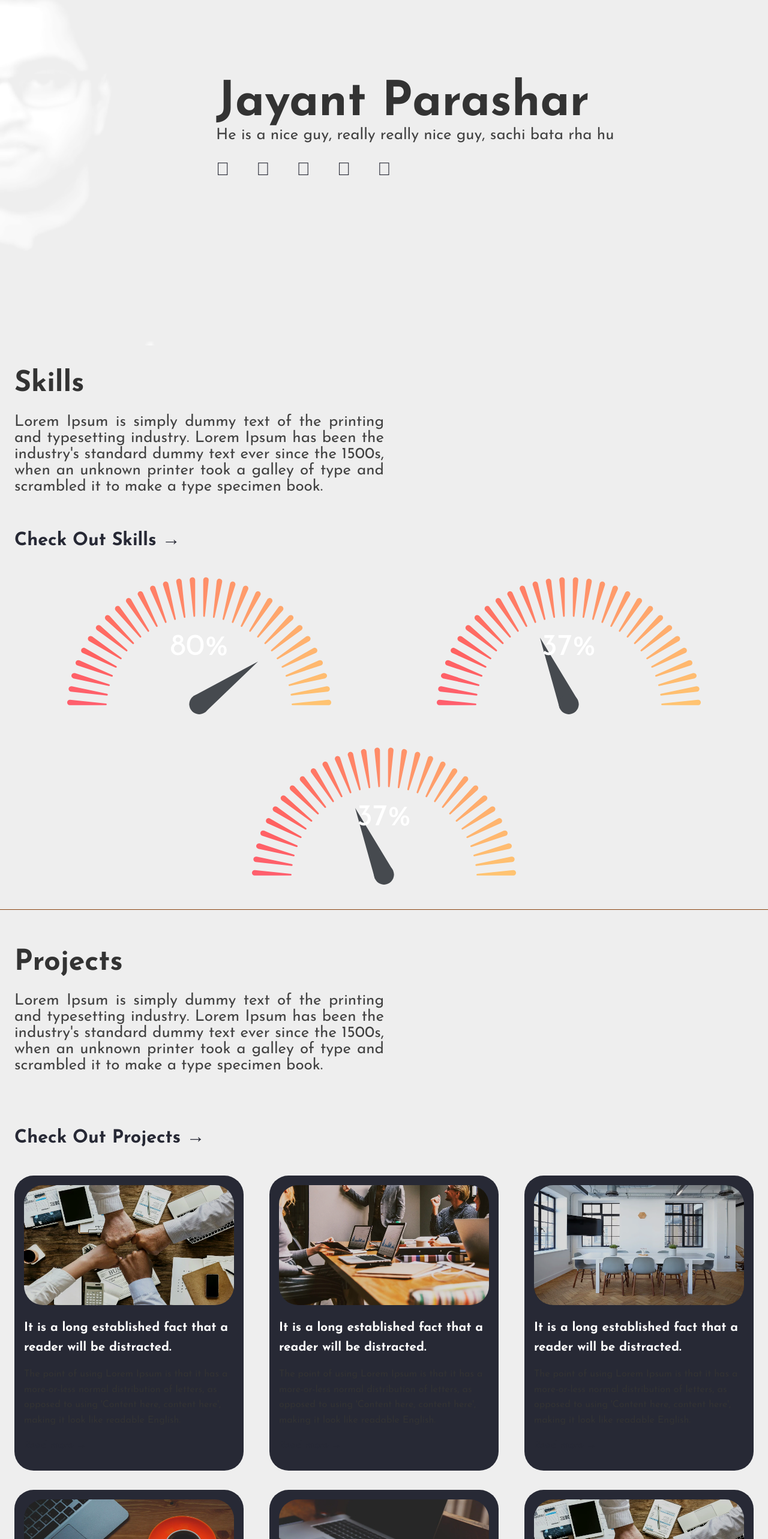
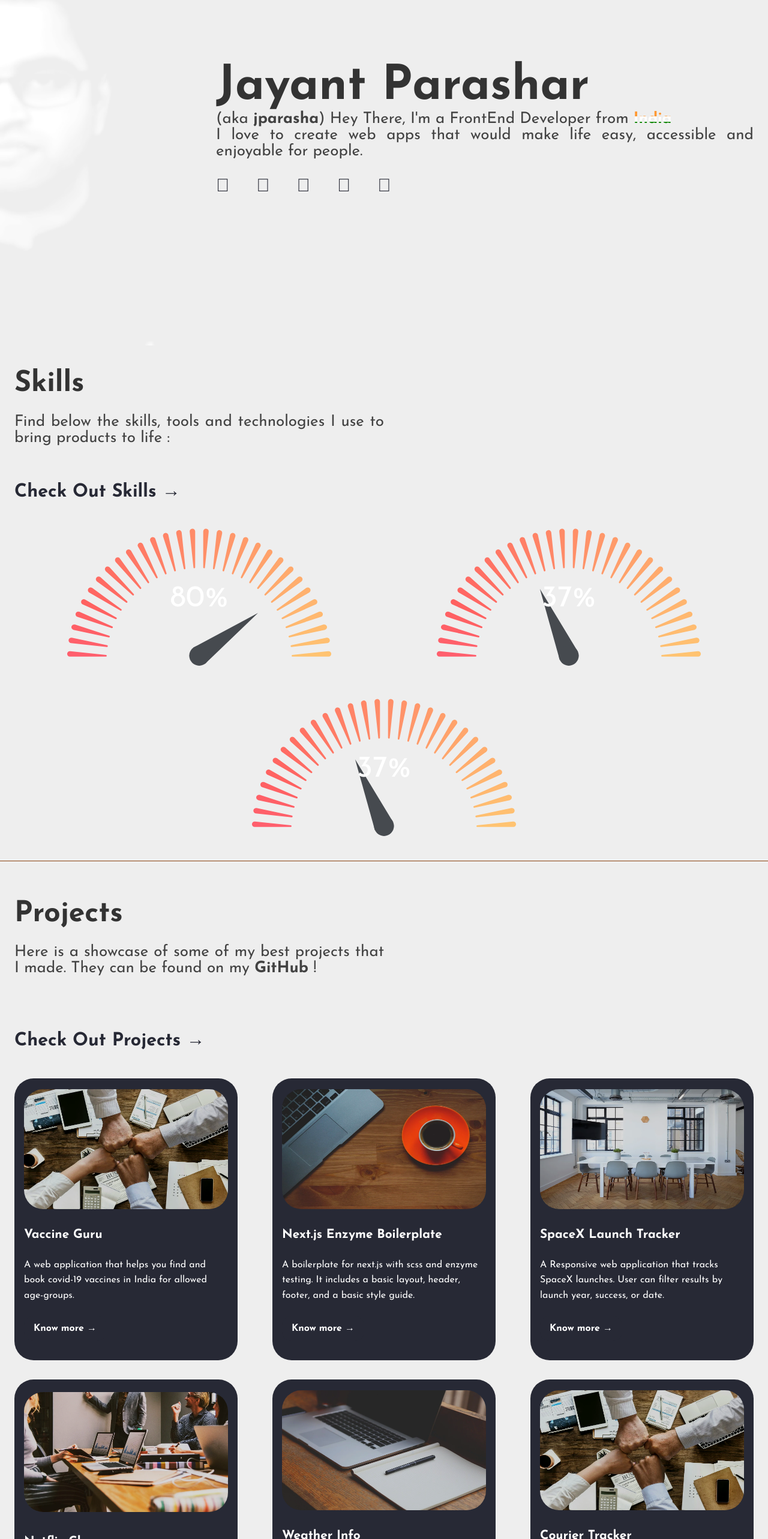
Before and after one commit to jparasha/jparasha.github.io, a React (Create React App) app: page / in a window 1280 px wide. Shown: the part 234-2800 px from the top of the page at 60% size. Built offline with nearby package versions, Linux system fonts and the light colour scheme.

Commit message:
refactor : applied changes to projects

```diff
--- a/src/components/Header/index.js
+++ b/src/components/Header/index.js
@@ -4,20 +4,12 @@ export default function Header(props) {
       <section className='App-profile px-1 py-1'>
         <h1>Jayant Parashar</h1>
         <p className='sub-text'>
-          He is a nice guy, really really nice guy, sachi bata rha hu
+          (aka <strong className='g-text'>jparasha</strong>) Hey There, I'm a
+          FrontEnd Developer from <strong className='flag'>India</strong>
+          <br />I love to create web apps that would make life easy, accessible
+          and enjoyable for people.
         </p>
         <ul>
-          <li>
-            <a
-              className='twitter flex pa2 f2 theme-dark-grey hover-text-gradient no-underline'
-              title='Twitter'
-              aria-label='Twitter'
-              target='_blank'
-              href='https://twitter.com/ActuallyJayant'
-              rel='noopener noreferrer'>
-              <span className='fab fa-twitter'></span>
-            </a>
-          </li>
           <li>
             <a
               className='github flex pa2 f2 theme-dark-grey hover-text-gradient no-underline'
@@ -38,6 +30,17 @@ export default function Header(props) {
               href='https://in.linkedin.com/in/jparasha'
               rel='noopener noreferrer'>
               <span className='fab fa-linkedin'></span>
+            </a>
+          </li>
+          <li>
+            <a
+              className='twitter flex pa2 f2 theme-dark-grey hover-text-gradient no-underline'
+              title='Twitter'
+              aria-label='Twitter'
+              target='_blank'
+              href='https://twitter.com/ActuallyJayant'
+              rel='noopener noreferrer'>
+              <span className='fab fa-twitter'></span>
             </a>
           </li>
           <li>
--- a/src/components/Projects/index.js
+++ b/src/components/Projects/index.js
@@ -6,46 +6,100 @@ import TeamWork5 from "../../images/teamwork-5.webp";
 
 export default function Projects(props) {
   const images = [
-    TeamWork1,
-    TeamWork2,
-    TeamWork3,
-    TeamWork4,
-    TeamWork5,
-    TeamWork1,
+    {
+      icon: TeamWork1,
+      title: "Vaccine Guru",
+      link: "https://vaccine-guru.vercel.app/",
+      github: "https://github.com/jparasha/vaccine-guru",
+      description:
+        "A web application that helps you find and book covid-19 vaccines in India for allowed age-groups.",
+    },
+    {
+      icon: TeamWork4,
+      title: "Next.js Enzyme Boilerplate",
+      link: "https://github.com/jparasha/next-scss-enzyme-boilerplate",
+      github: "https://github.com/jparasha/next-scss-enzyme-boilerplate",
+      description:
+        "A boilerplate for next.js with scss and enzyme testing. It includes a basic layout, header, footer, and a basic style guide.",
+    },
+    {
+      icon: TeamWork3,
+      title: "SpaceX Launch Tracker",
+      link: "https://spacex-missions.vercel.app/",
+      github: "https://github.com/jparasha/spacex-launches",
+      description:
+        "A Responsive web application that tracks SpaceX launches. User can filter results by launch year, success, or date.",
+    },
+    {
+      icon: TeamWork2,
+      title: "Netflix Clone",
+      link: "https://jparasha.github.io/yet-another-netflix-clone/",
+      github: "https://github.com/jparasha/yet-another-netflix-clone",
+      description:
+        "A web application that helps you find movies and TV shows similar to Netflix.",
+    },
+    {
+      icon: TeamWork5,
+      title: "Weather Info",
+      link: "https://jparasha.github.io/weatherinfo/",
+      github: "https://github.com/jparasha/weatherinfo",
+      description:
+        "Simple Weather application that shows the weather of a city. User can search for a city and get the weather information.",
+    },
+    {
+      icon: TeamWork1,
+      inProgress: true,
+      title: "Courier Tracker",
+      link: "",
+      github: "https://github.com/jparasha/courier-dev",
+      description:
+        "Courier Tracker helps find the status of your courier. User can search for a courier and get the status of the courier.",
+    },
   ];
+
+  const githubRedirect = (event, url) => {
+    event.preventDefault();
+    event.stopPropagation();
+    window.open(url, "_blank");
+  };
 
   return (
     <section className='App-projects px-1 py-1' id='projects'>
       <h2>Projects</h2>
       <p className='sub-text'>
-        Lorem Ipsum is simply dummy text of the printing and typesetting
-        industry. Lorem Ipsum has been the industry's standard dummy text ever
-        since the 1500s, when an unknown printer took a galley of type and
-        scrambled it to make a type specimen book.
+        Here is a showcase of some of my best projects that I made. They can be
+        found on my <strong className='g-text'>GitHub</strong> !
       </p>
       <h3 className='info-text'>Check Out Projects &#8594;</h3>
       <div className='card-row'>
-        {images.map((data, idx) => (
-          <a href='#' key={idx}>
+        {images.map(
+          ({ icon, title, link, description, github, inProgress }, idx) => (
+            <a
+              href={link || "#"}
+              key={idx}
+              title={`${
+                inProgress ? title + " is under development" : "Visit " + title
+              }`}>
               <div className='card'>
-              <img
-                className='card-cover-image'
-                // teamwork-1
-                src={data}
-                alt=''
-              />
-              <h3 className='card-heading'>
-                It is a long established fact that a reader will be distracted.
+                <img className='card-cover-image' src={icon} alt='' />
+                <h3 className='card-heading g-text'>
+                  {title ||
+                    " It is a long established fact that a reader will be distracted."}
                 </h3>
                 <p className='card-details'>
-                The point of using Lorem Ipsum is that it has a more-or-less
-                normal distribution of letters, as opposed to using 'Content
-                here, content here', making it look like readable English.
+                  {description ||
+                    "The point of using Lorem Ipsum is that it has a more-or-less normal distribution of letters, as opposed to using 'Content here, content here', making it look like readable English."}
                 </p>
-              <span className='read-more'>Read more &#8594;</span>
+                <button
+                  className='read-more'
+                  disabled={inProgress}
+                  onClick={(e) => githubRedirect(e, github)}>
+                  <span className='km-text'>Know more </span>&#8594;
+                </button>
               </div>
             </a>
-        ))}
+          )
+        )}
       </div>
     </section>
   );
--- a/src/components/Skills/index.js
+++ b/src/components/Skills/index.js
@@ -5,10 +5,8 @@ export default function Skills(props) {
     <div className='App-skills px-1' id='skills'>
       <h2>Skills</h2>
       <p className='sub-text'>
-        Lorem Ipsum is simply dummy text of the printing and typesetting
-        industry. Lorem Ipsum has been the industry's standard dummy text ever
-        since the 1500s, when an unknown printer took a galley of type and
-        scrambled it to make a type specimen book.
+        Find below the skills, tools and technologies I use to bring products to
+        life :
       </p>
       <h3 className='info-text'>Check Out Skills &#8594;</h3>
       <div className='chart-parent'>
--- a/src/styles/App.css
+++ b/src/styles/App.css
@@ -107,14 +107,15 @@ h2 {
 .card {
   display: flex;
   flex-direction: column;
-  align-items: center;
+  align-items: flex-start;
   justify-content: space-around;
-  width: 350px;
+  width: 340px;
   margin: 1rem 0;
   padding: 1rem 1rem 1.8rem 1rem;
   border-radius: 32px;
   background-color: #272935;
   color: white;
+  min-height: 425px;
 }
 
 .card img {
@@ -139,25 +140,68 @@ h2 {
   line-height: 1.6;
   font-weight: bold;
   margin-bottom: 0;
+  text-align: left;
 }
 
 .card .card-details,
 .card .read-more {
   font-size: 1rem;
   line-height: 1.6;
-  color: var(--secondary-font-color);
 }
 
-.card .read-more {
-  color: var(--link-color);
+.card button .km-text:hover {
+  text-decoration: underline;
+}
+.card button {
   font-weight: 800;
-  align-self: flex-start;
+  font-family: "Josefin Sans", "sans-serif";
+  color: #fff;
+  cursor: pointer;
+  background: var(--link-color);
+  border: none;
+  border-radius: 15px;
+  padding: 0.5rem 1rem;
+}
+
+.card button:disabled {
+  background: #ccc;
+  color: #fff;
+}
+
+.g-text:hover {
+  background: rgb(63, 94, 251);
+  background: linear-gradient(
+    90deg,
+    rgba(63, 94, 251, 1) 0%,
+    rgba(252, 70, 107, 1) 100%
+  );
+  background-clip: text;
+  -webkit-background-clip: text;
+  -webkit-text-fill-color: transparent;
+  transition: background-position 0.4s, color 0.4s;
+  background-position: 100% 50%;
+  text-decoration: none;
+}
+
+.flag {
+  background-image: linear-gradient(
+    0deg,
+    #138808 33%,
+    #ffffff 33%,
+    #ffffff 66%,
+    #ff9933 66%
+  );
+  background-clip: text;
+  -webkit-background-clip: text;
+  -webkit-text-fill-color: transparent;
+  background-position: 100% 50%;
+  text-decoration: none;
 }
 
 @media screen and (max-width: 768px) {
   .sub-text {
     max-width: 100%;
-    text-align: justify;
+    text-align: left;
   }
   .card-row {
     flex-flow: row nowrap;
--- a/src/styles/header.css
+++ b/src/styles/header.css
@@ -76,7 +76,7 @@
 
 @media screen and (max-width: 768px) {
   .App-header {
-    padding-left: 0;
+    padding: 10px;
     min-height: 90vh;
     background-image: none;
   }
--- a/src/styles/nav.css
+++ b/src/styles/nav.css
@@ -2,7 +2,7 @@
   position: fixed;
   top: 0;
   width: 100%;
-  height: 40px;
+  height: 20px;
   padding: 20px;
   z-index: 1;
   display: flex;
```
Lines whose indentation alone changed are shown as unchanged.
